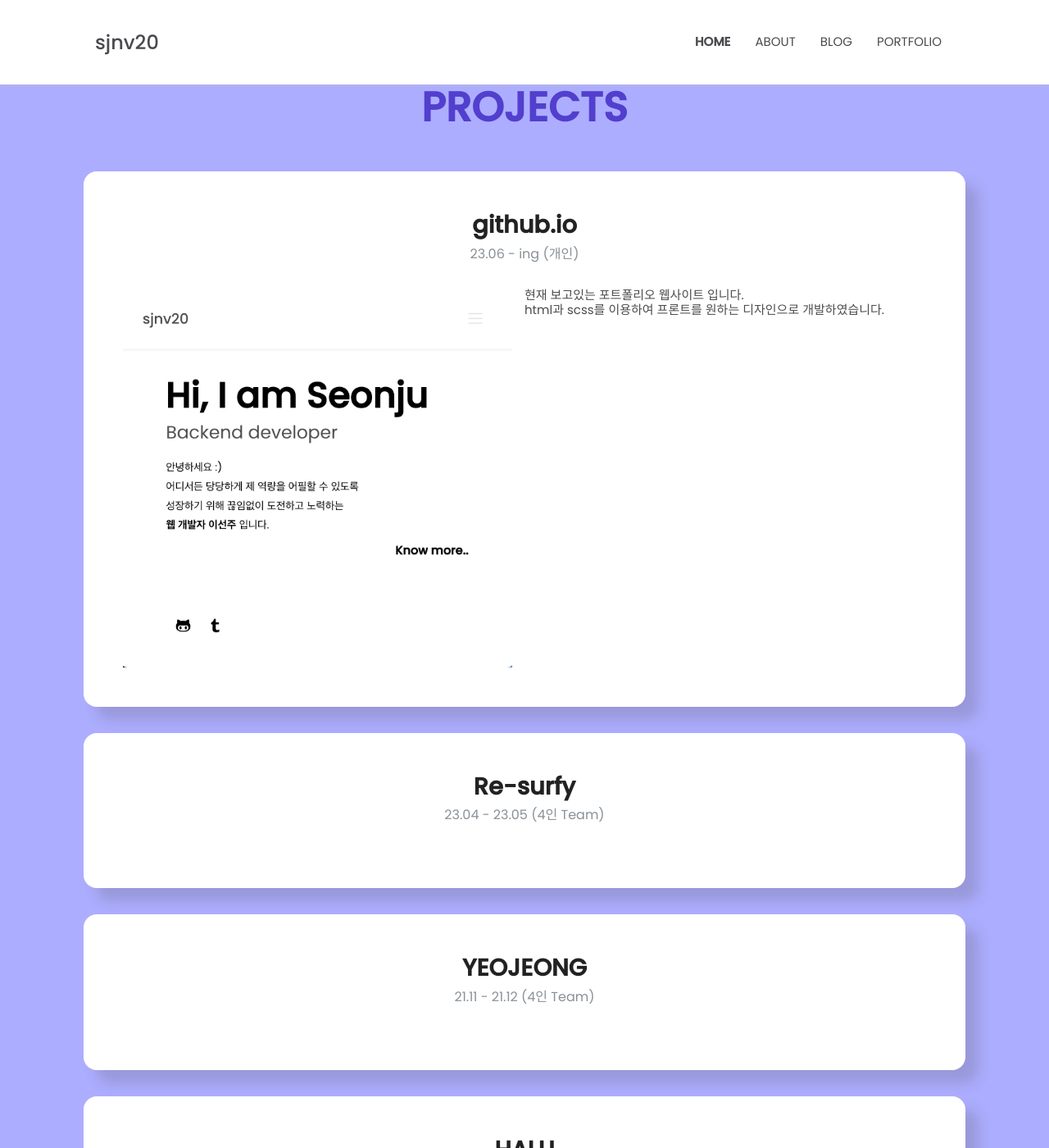
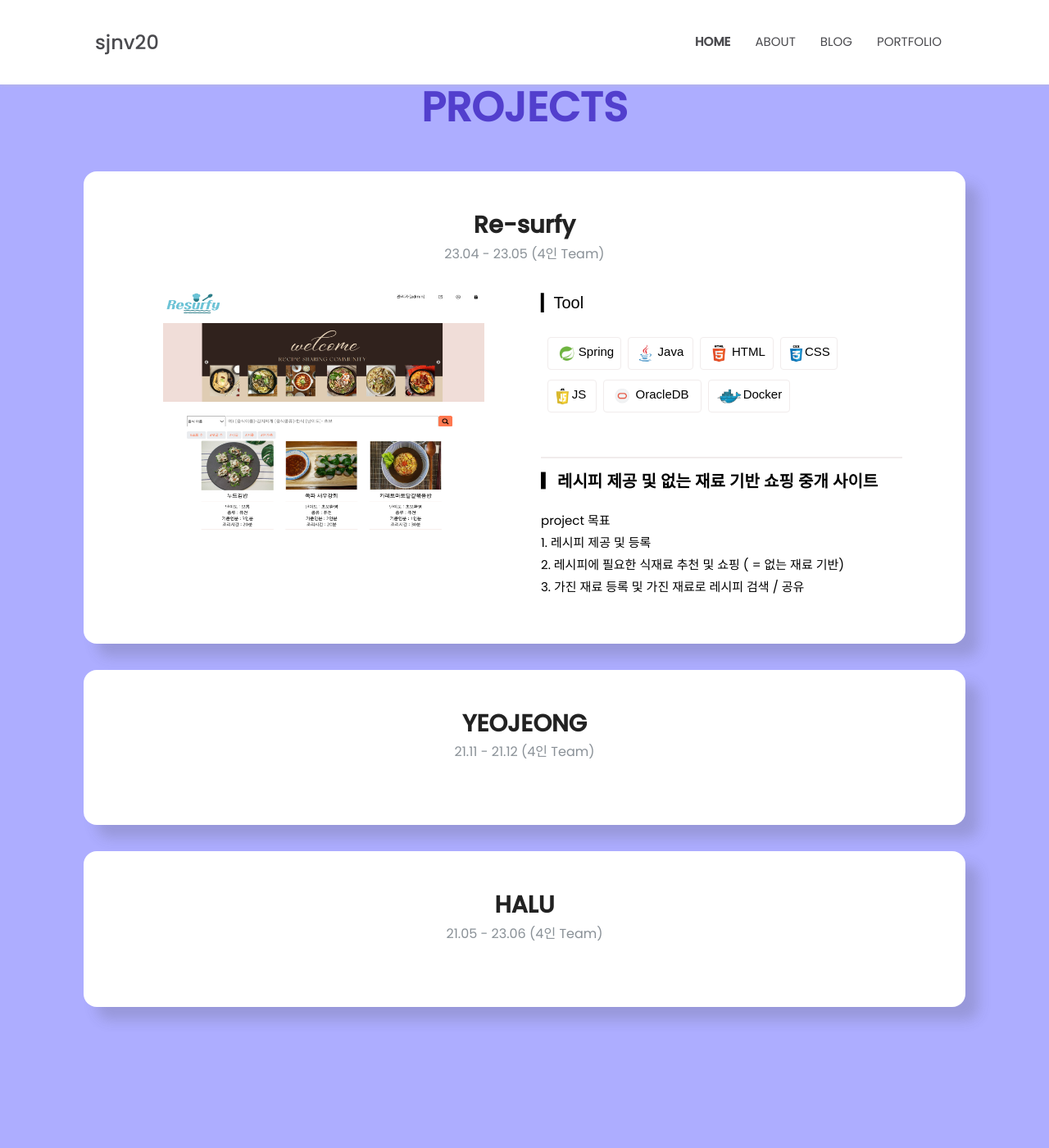
Before and after one commit to sjnv20/sjnv20.github.io, a Jekyll site: the page built from _pages/portfolio.html, in a window 1280 px wide and 1400 px high, scrolled down 527 px. Shown: the whole window at 82% size. Built offline with Jekyll 4.4.1, drawn with Linux system fonts in a browser that asks for light colours; some web fonts are replaced.

Commit message:
portfolio edit

```diff
--- a/_pages/portfolio.html
+++ b/_pages/portfolio.html
@@ -41,30 +41,75 @@ title: Portfolio
   <div class="portpolio_contain">
     <div class="atc_title">PROJECTS</div>
     <div class="portpolio_project_zip">
-      <div class="project">
+      <!-- <div class="project">
         <div class="prj-title">github.io</div>
         <div class="prj-date">23.06 - ing <span>(개인)</span></div>
         <div class="prj-div" style="display: flex;">
-          <div class="prj-img" style="width:50%;">
-            <img src="/assets/images/portfolio/portfolio_img.png" style="width:97%; margin:0 auto;">
+          <div class="prj-img">
+            <img src="/assets/images/portfolio/portfolio_img.png" style="width:70%; height:80%; border: 1px solid;">
           </div>
           <nav>
             <div></div>
             <div></div>
           </nav>
           <div class="prj-summary">
+            <div style="border-bottom: 2px solid #bfbfc2; height:50%;">
+              현재 보고있는 포트폴리오 웹사이트 입니다.<br>html과 scss를 이용하여 프론트를 원하는 디자인으로 개발하였습니다.
+            </div>
             <div>
-              현재 보고있는 포트폴리오 웹사이트 입니다.<br>html과 scss를 이용하여 프론트를 원하는 디자인으로 개발하였습니다.
+
             </div>
           </div>
         </div>
-      </div>
+      </div> -->
       <div class="project">
         <div class="prj-title">Re-surfy</div>
         <div class="prj-date">23.04 - 23.05 <span>(4인 Team)</span></div>
-        <div>
-          <div class="prj-img"></div>
-          <div class="prj-summary"></div>
+        <div class="prj-div">
+          <div class="prj-img">
+            <img src="/assets/images/portfolio/resurfy.png" style="width:80%; height:300px; ">
+          </div>
+          <div class="prj-summary">
+            <p style="text-align: left; font-size:20px; font-family:'Belanosima', sans-serif;">▎Tool</p>
+            <div id="skill-div" style="height: 40%; width:90%; padding: 0 0 50px 0px;">
+              <div class="skill" style="width:90px;">
+                <div style="width:40%;"><img id="skill_img" src="/assets/images/portfolio/spring.png" style="width:80%;"></div>
+                <div id="skill_p">Spring</div>
+              </div>
+              <div class="skill" style="width:80px;">
+                <div style="width:40%;"><img id="skill_img" src="/assets/images/portfolio/java.png"></div>
+                <div id="skill_p">Java</div>
+              </div>
+              <div class="skill" style="width:90px;">
+                <div style="width:40%;"><img id="skill_img" src="/assets/images/portfolio/html.png"></div>
+                <div id="skill_p">HTML</div>
+              </div>
+              <div class="skill" style="width:70px;">
+                <div style="width:40%;"><img id="skill_img" src="/assets/images/portfolio/css.png"></div>
+                <div id="skill_p">CSS</div>
+              </div>
+              <div class="skill" style="width:60px;">
+                <div style="width:40%;"><img id="skill_img" src="/assets/images/portfolio/js.png"></div>
+                <div id="skill_p">JS</div>
+              </div>
+              <div class="skill" style="width:120px;">
+                <div style="width:30%;"><img id="skill_img" src="/assets/images/portfolio/oracle.png"></div>
+                <div id="skill_p">OracleDB</div>
+              </div>
+              <div class="skill" style="width:100px;">
+                <div style="width:40%;"><img id="skill_img" src="/assets/images/portfolio/docker.png"></div>
+                <div id="skill_p">Docker</div>
+              </div>
+            </div>
+            <div id="prj-summary-field" style="text-align: left;">
+              <p style="font-size:20px; font-family:'Poppins', sans-serif; font-weight: 900;">▎레시피 제공 및 없는 재료 기반 쇼핑 중개 사이트</p>
+              <p>
+                project 목표<br>
+                1. 레시피 제공 및 등록<br>
+                2. 레시피에 필요한 식재료 추천 및 쇼핑 ( = 없는 재료 기반)<br>
+                3. 가진 재료 등록 및 가진 재료로 레시피 검색 / 공유</p>
+            </div>
+          </div>
         </div>
       </div>
       <div class="project">
--- a/assets/scss/templates/_portfolio.scss
+++ b/assets/scss/templates/_portfolio.scss
@@ -111,6 +111,7 @@
   border-radius: 1rem;
   background-color: #fff;
   box-shadow: 1rem 1rem 1rem 0 rgba(68,68,68,.2);
+  text-align: center;
 }
 
 .prj-title{
@@ -132,6 +133,50 @@
 }
 
 .prj-div{
-  display:flex;
+  display: flex;
   flex-flow : row wrap;
 }
+
+.prj-summary{
+  width: 45%;
+  margin-left: 20px;
+}
+
+.prj-img{
+  width:50%;
+  text-align:center;
+}
+
+#skill-div{
+  display:flex;
+  flex-wrap: wrap;
+  padding-bottom:5px;
+}
+
+.skill{
+  display: flex;
+  margin-left: 0.5rem;
+  margin-top: 0.5rem;
+  border: 1px solid #f1ecec;
+  border-radius: 0.25rem;
+  padding: 0.5rem 0.5rem;
+  height: 40px;
+}
+
+#skill_img{
+  height:100%;
+}
+
+#skill_p{
+  font-weight: border;
+  color: #000;
+  font-size: 15px;
+  width: 60%;
+  font-family: $third-font;
+}
+
+#prj-summary-field{
+  border-top: 2px solid #f1ecec;
+  padding-top: 10px;
+  height: 50%;
+}
```
Also changed, not shown: assets/images/portfolio/css.png (added), assets/images/portfolio/docker.png (added), assets/images/portfolio/html.png (added), assets/images/portfolio/java.png (added), assets/images/portfolio/js.png (added), assets/images/portfolio/oracle.png (added), assets/images/portfolio/resurfy.png (added), assets/images/portfolio/spring.png (added), assets/images/portfolio/tomcat.png (added).
